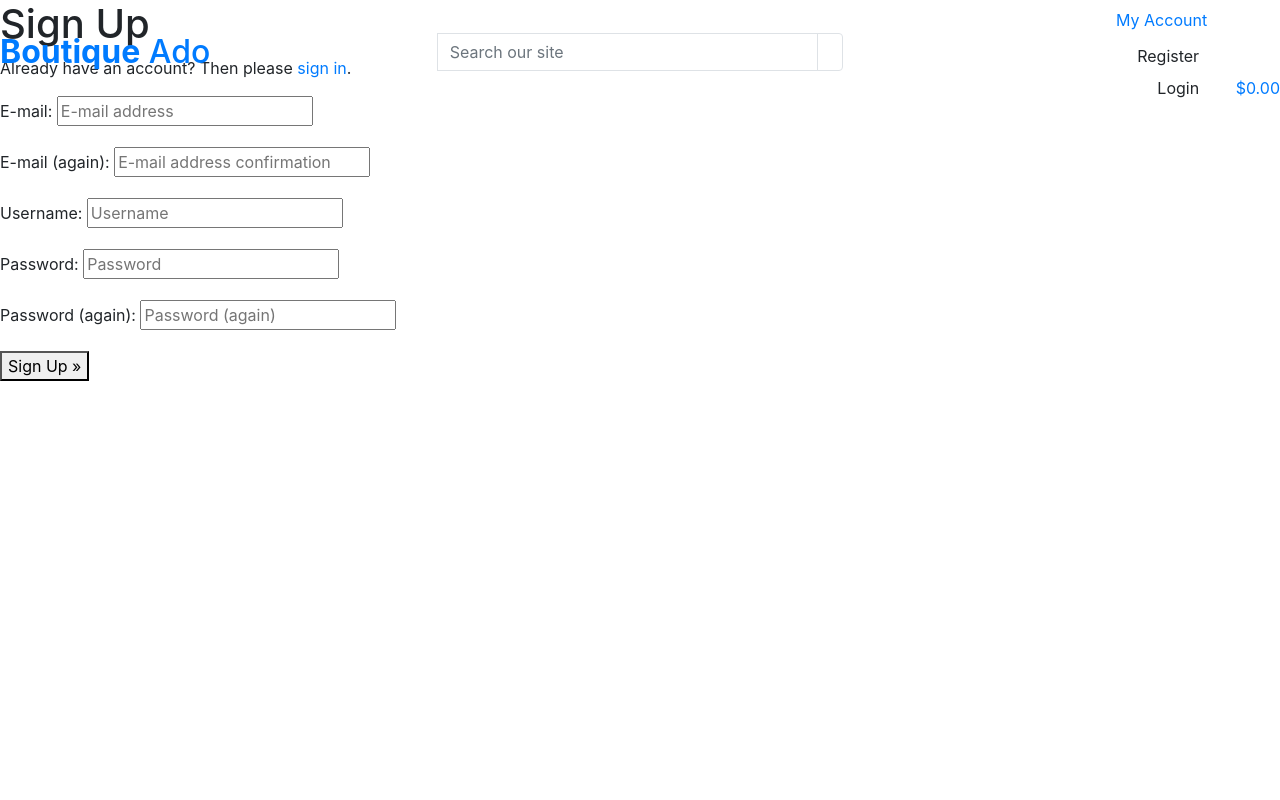
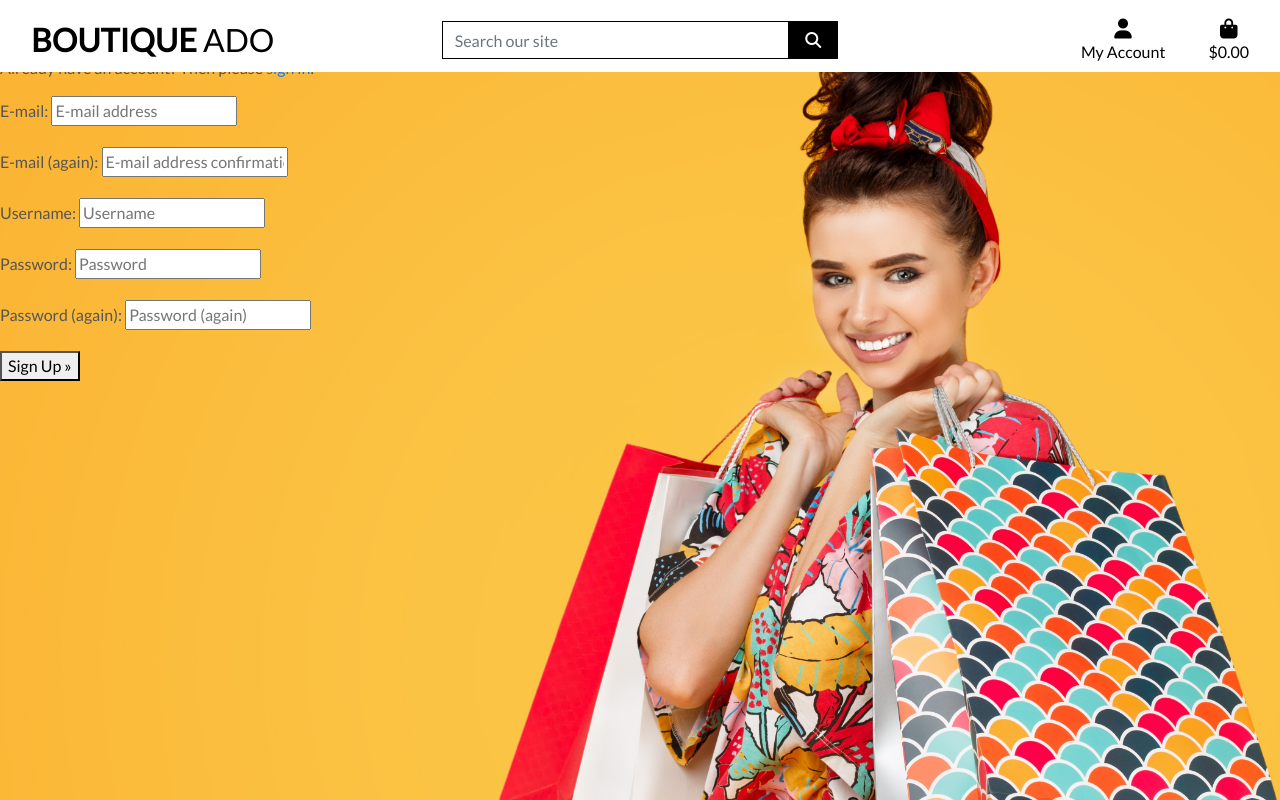
Before and after one commit to hollownotempty/boutique_ado_v1, a Django app: page /accounts/signup/ in a window 1280 px wide. Run offline with Django 3.2, Linux system fonts and the light colour scheme; parts of the project's set-up code (start-up, migrations or seed data) failed here and were passed over; some libraries are stand-ins or nearby versions.

Commit message:
completed homepage header and css

```diff
--- a/boutique_ado/settings.py
+++ b/boutique_ado/settings.py
@@ -147,6 +147,12 @@ USE_TZ = True
 # https://docs.djangoproject.com/en/3.2/howto/static-files/
 
 STATIC_URL = '/static/'
+STATICFILES_DIRS = (
+    os.path.join(BASE_DIR, 'static'),
+    )
+
+MEDIA_URL = '/media/'
+MEDIA_ROOT = os.path.join(BASE_DIR, 'media')
 
 # Default primary key field type
 # https://docs.djangoproject.com/en/3.2/ref/settings/#default-auto-field
--- a/boutique_ado/urls.py
+++ b/boutique_ado/urls.py
@@ -15,9 +15,11 @@ Including another URLconf
 """
 from django.contrib import admin
 from django.urls import path, include
+from django.conf import settings
+from django.conf.urls.static import static
 
 urlpatterns = [
     path('admin/', admin.site.urls),
     path('accounts/', include('allauth.urls')),
     path('', include('home.urls')),
-]
+] + static(settings.MEDIA_URL, document_root=settings.MEDIA_ROOT)
--- /dev/null
+++ b/static/css/base.css
@@ -0,0 +1,83 @@
+html {
+    height: 100%;
+}
+
+body {
+    background: url('/media/homepage_background_cropped.jpg') no-repeat center center fixed;
+    background-size: cover;
+    height: calc(100vh - 164px);
+    color: #555;
+    font-family: 'Lato';
+}
+
+/* from Bulma */
+.icon {
+    align-items: center;
+    display: inline-flex;
+    justify-content: center;
+    height: 1.5rem;
+    width: 1.5rem;
+}
+
+.logo-font {
+    text-transform: uppercase;
+}
+
+.main-logo-link {
+    width: fit-content;
+}
+
+.shop-now-button {
+    background: black;
+    color: white;
+    min-width: 260px;
+}
+
+.btn-black {
+    background: black;
+    color: white;
+}
+
+.shop-now-button:hover,
+.shop-now-button:active,
+.shop-now-button:focus,
+.btn-black:hover,
+.btn-black:active,
+.btn-black:focus {
+    background: #222;
+    color: white;
+}
+
+.text-black {
+    color: #000 !important;
+}
+
+.border-black {
+    border: 1px solid black !important;
+}
+
+/* ------------------------------------- Media Queries */
+
+/* Slighty larger container on xl screens */
+
+@media (min-width: 1200px) {
+    .container {
+        max-width: 80%;
+    }
+}
+
+/* fixed top navbar only on medium and up */
+
+@media (min-width: 992px) {
+    .fixed-top-desktop-only {
+        position: fixed;
+        top: 0;
+        right: 0;
+        left: 0;
+        z-index: 1030;
+    }
+
+    .header-container {
+        padding-top: 164px;
+    }
+}
--- a/templates/base.html
+++ b/templates/base.html
@@ -3,6 +3,7 @@
 <!doctype html>
 <html lang="en">
   <head>
+
     {% block meta %}
         <meta http-equiv="X-UA-Compatible" content="ie=edge">
         <meta charset="utf-8">
@@ -14,12 +15,15 @@
 
     {% block corecss %}
         <link rel="stylesheet" href="https://stackpath.bootstrapcdn.com/bootstrap/4.4.1/css/bootstrap.min.css" integrity="sha384-Vkoo8x4CGsO3+Hhxv8T/Q5PaXtkKtu6ug5TOeNV6gBiFeWPGFN9MuhOf23Q9Ifjh" crossorigin="anonymous">
+        <link rel="stylesheet" href="https://fonts.googleapis.com/css?family=Lato&display=swap">
+        <link rel="stylesheet" href="{% static 'css/base.css' %}">
     {% endblock %}
 
     {% block extra_css %}
     {% endblock %}
 
     {% block corejs %}
+        <script src="https://kit.fontawesome.com/9569a34da3.js" crossorigin="anonymous"></script>
         <script src="https://code.jquery.com/jquery-3.4.1.slim.min.js" integrity="sha384-J6qa4849blE2+poT4WnyKhv5vZF5SrPo0iEjwBvKU7imGFAV0wwj1yYfoRSJoZ+n" crossorigin="anonymous"></script>
         <script src="https://cdn.jsdelivr.net/npm/popper.js@1.16.0/dist/umd/popper.min.js" integrity="sha384-Q6E9RHvbIyZFJoft+2mJbHaEWldlvI9IOYy5n3zV9zzTtmI3UksdQRVvoxMfooAo" crossorigin="anonymous"></script>
         <script src="https://stackpath.bootstrapcdn.com/bootstrap/4.4.1/js/bootstrap.min.js" integrity="sha384-wfSDF2E50Y2D1uUdj0O3uMBJnjuUD4Ih7YwaYd1iqfktj0Uod8GCExl3Og8ifwB6" crossorigin="anonymous"></script>
@@ -31,19 +35,19 @@
     <title>Boutique Ado {% block extra_title %}{% endblock %}</title>
   </head>
   <body>
-      <header class="containerfluid fixed-top">
-        <div class="row">
-          <div class="col-12 col-lg-4 my-auto py-1 py-lg-0 text-lg-left">
-            <a href="{% url 'home' %}">
+    <header class="container-fluid fixed-top">
+        <div id="topnav" class="row bg-white pt-lg-2 d-none d-lg-flex">
+            <div class="col-12 col-lg-4 my-auto py-1 py-lg-0 text-center text-lg-left">
+                <a href="{% url 'home' %}" class="nav-link main-logo-link">
                     <h2 class="logo-font text-black my-0"><strong>Boutique</strong> Ado</h2>
                 </a>
             </div>
             <div class="col-12 col-lg-4 my-auto py-1 py-lg-0">
                 <form method="GET" action="">
                     <div class="input-group w-100">
-                <input type="text" class="form-control border border-black rounded-0" name="q" placeholder="Search our site">
+                        <input class="form-control border border-black rounded-0" type="text" name="q" placeholder="Search our site">
                         <div class="input-group-append">
-                  <button class="form-control btn btn-black border border-black rounder-0" type="submit">
+                            <button class="form-control btn btn-black border border-black rounded-0" type="submit">
                                 <span class="icon">
                                     <i class="fas fa-search"></i>
                                 </span>
@@ -55,12 +59,13 @@
             <div class="col-12 col-lg-4 my-auto py-1 py-lg-0">
                 <ul class="list-inline list-unstyled text-center text-lg-right my-0">
                     <li class="list-inline-item dropdown">
-                <a href="#" id="user-options" data-toggle="dropdown" aria-haspopup="true" aria-expanded="flase" class="text-black nav-link">
+                        <a class="text-black nav-link" href="#" id="user-options" data-toggle="dropdown" aria-haspopup="true" aria-expanded="false">
                             <div class="text-center">
                                 <div><i class="fas fa-user fa-lg"></i></div>
                                 <p class="my-0">My Account</p>
                             </div>
                         </a>
+                        <div class="dropdown-menu border-0" aria-labelledby="user-options">
                             {% if request.user.is_authenticated %}
                                 {% if request.user.is_superuser %}
                                     <a href="" class="dropdown-item">Product Management</a>
@@ -71,9 +76,10 @@
                                 <a href="{% url 'account_signup' %}" class="dropdown-item">Register</a>
                                 <a href="{% url 'account_login' %}" class="dropdown-item">Login</a>
                             {% endif %}
+                        </div>
                     </li>
                     <li class="list-inline-item">
-                <a href="{% if grand_total %}text-info font-weight-bold {% else %}text-block{% endif %} nav-link">
+                        <a class="{% if grand_total %}text-info font-weight-bold{% else %}text-black{% endif %} nav-link" href="">
                             <div class="text-center">
                                 <div><i class="fas fa-shopping-bag fa-lg"></i></div>
                                 <p class="my-0">
@@ -86,6 +92,7 @@
                             </div>
                         </a>
                     </li>
+                </ul>
             </div>
         </div>
     </header>
@@ -103,5 +110,6 @@
     {% block postloadjs %}
     {% endblock %}
 
+
   </body>
 </html>
```
Also changed, not shown: home/templates/home/index.html (+6 -4 lines), media/homepage_background_cropped.jpg (added). Lines whose indentation alone changed are shown as unchanged.
